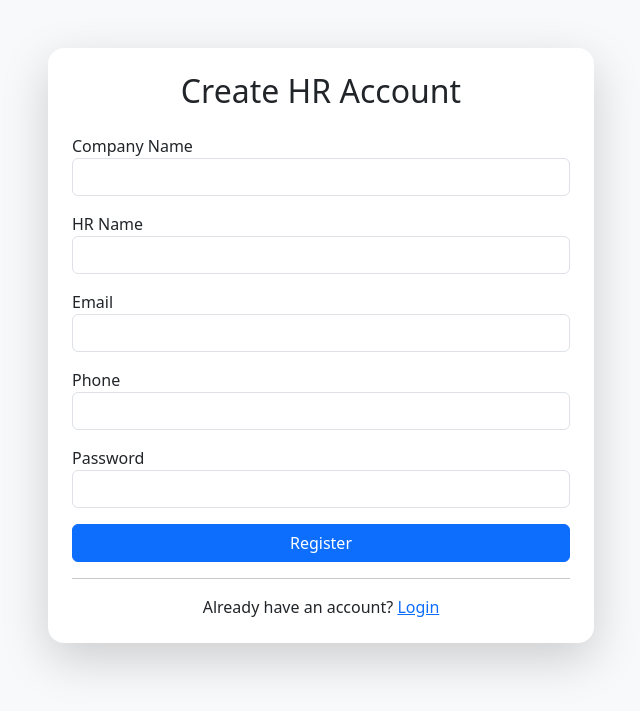
After one commit to DhanyashreePS/AI-Resume-Screening-System, a Flask app: page /register in a window 1280 px wide. The commit adds this page. Shown: the top 711 px of the page, without its empty margins (319-959 px from the left). Run offline with Flask 3, Linux system fonts and the light colour scheme.

Commit message:
Added HR registration Form.

```diff
--- a/app.py
+++ b/app.py
@@ -34,7 +34,10 @@ from utils.database import (
     get_all_candidates,
     get_candidate_by_id
 )
-
+from utils.database import get_user_by_email
+from werkzeug.security import generate_password_hash, check_password_hash
+from utils.database import create_user
+from utils.database import email_exists
 from utils.database import get_candidate_count
 app = Flask(__name__)
 
@@ -122,6 +125,8 @@ def home():
     print("Jobs Posted:", jobs_posted)
     print("Resumes Screened:", resumes_screened)
     print("Rows:", rows)
+    hr_name = session.get("hr_name")
+    company = session.get("company_name")
 
 
     return render_template(
@@ -129,7 +134,9 @@ def home():
         jobs_posted=jobs_posted,
         resumes_screened=resumes_screened,
         shortlisted=shortlisted,
-        recent_jobs=recent_jobs
+        recent_jobs=recent_jobs,
+        hr_name=hr_name,
+        company=company
 
     )
     return redirect("/home")
@@ -245,6 +252,38 @@ def jobs():
 
 print(get_recent_jobs())
 @app.route("/create_job", methods=["POST"])
+
+
+@app.route("/register", methods=["GET", "POST"])
+def register():
+
+    if request.method == "POST":
+
+        company = request.form["company_name"]
+        hr = request.form["hr_name"]
+        email = request.form["email"]
+        phone = request.form["phone"]
+
+        password = generate_password_hash(
+            request.form["password"]
+        )
+
+        if email_exists(email):
+
+            return "Email already registered."
+
+        create_user(
+            company,
+            hr,
+            email,
+            phone,
+            password
+        )
+
+        return redirect("/login")
+
+    return render_template("register.html")
+
 def create_job():
 
     save_job(
@@ -554,18 +593,26 @@ def login():
 
     if request.method == "POST":
 
-        username = request.form["username"]
+        email = request.form["email"]
         password = request.form["password"]
 
-        if username == "Dhanya" and password == "2006":
+        user = get_user_by_email(email)
+
+        if user and check_password_hash(user["password"], password):
 
             session["logged_in"] = True
 
-            return redirect("/home")   # <-- Changed
+            session["user_id"] = user["id"]
+
+            session["company_name"] = user["company_name"]
+
+            session["hr_name"] = user["hr_name"]
+
+            return redirect("/home")
 
         else:
 
-            return "Invalid Username or Password"
+            return "Invalid Email or Password"
 
     return render_template("login.html")
 @app.route("/clear_db")
--- /dev/null
+++ b/templates/register.html
@@ -0,0 +1,124 @@
+<!DOCTYPE html>
+<html>
+<head>
+
+    <title>HR Registration</title>
+
+    <link href="https://cdn.jsdelivr.net/npm/bootstrap@5.3.3/dist/css/bootstrap.min.css" rel="stylesheet">
+
+</head>
+
+<body class="bg-light">
+
+<div class="container">
+
+<div class="row justify-content-center mt-5">
+
+<div class="col-md-6">
+
+<div class="card shadow-lg border-0 rounded-4">
+
+<div class="card-body p-4">
+
+<h2 class="text-center mb-4">
+
+Create HR Account
+
+</h2>
+
+<form action="/register" method="POST">
+
+<div class="mb-3">
+
+<label>Company Name</label>
+
+<input
+type="text"
+name="company_name"
+class="form-control"
+required>
+
+</div>
+
+<div class="mb-3">
+
+<label>HR Name</label>
+
+<input
+type="text"
+name="hr_name"
+class="form-control"
+required>
+
+</div>
+
+<div class="mb-3">
+
+<label>Email</label>
+
+<input
+type="email"
+name="email"
+class="form-control"
+required>
+
+</div>
+
+<div class="mb-3">
+
+<label>Phone</label>
+
+<input
+type="text"
+name="phone"
+class="form-control">
+
+</div>
+
+<div class="mb-3">
+
+<label>Password</label>
+
+<input
+type="password"
+name="password"
+class="form-control"
+required>
+
+</div>
+
+<button class="btn btn-primary w-100">
+
+Register
+
+</button>
+
+</form>
+
+<hr>
+
+<div class="text-center">
+
+Already have an account?
+
+<a href="/login">
+
+Login
+
+</a>
+
+</div>
+
+</div>
+
+</div>
+
+</div>
+
+</div>
+
+</div>
+
+</body>
+
+</html>
--- a/utils/database.py
+++ b/utils/database.py
@@ -573,3 +573,110 @@ def update_job(
     conn.commit()
 
     conn.close()
+
+import sqlite3
+from datetime import datetime
+
+DB_PATH = "data/resume_screening.db"
+
+def create_users_table():
+
+    conn = sqlite3.connect(DB_PATH)
+    cursor = conn.cursor()
+
+    cursor.execute("""
+        CREATE TABLE IF NOT EXISTS users(
+
+            id INTEGER PRIMARY KEY AUTOINCREMENT,
+
+            company_name TEXT NOT NULL,
+
+            hr_name TEXT NOT NULL,
+
+            email TEXT UNIQUE NOT NULL,
+
+            phone TEXT,
+
+            password TEXT NOT NULL,
+
+            created_date TEXT
+        )
+    """)
+
+    conn.commit()
+    conn.close()
+create_users_table()
+
+def email_exists(email):
+
+    conn = sqlite3.connect(DB_PATH)
+    cursor = conn.cursor()
+
+    cursor.execute(
+        "SELECT id FROM users WHERE email=?",
+        (email,)
+    )
+
+    user = cursor.fetchone()
+
+    conn.close()
+
+    return user is not None
+def create_user(company_name,
+                hr_name,
+                email,
+                phone,
+                password):
+
+    conn = sqlite3.connect(DB_PATH)
+    cursor = conn.cursor()
+
+    cursor.execute("""
+
+        INSERT INTO users(
+            company_name,
+            hr_name,
+            email,
+            phone,
+            password,
+            created_date
+        )
+
+        VALUES(?,?,?,?,?,?)
+
+    """,
+
+    (
+
+        company_name,
+        hr_name,
+        email,
+        phone,
+        password,
+        datetime.now().strftime("%d %b %Y")
+
+    ))
+
+    conn.commit()
+    conn.close()
+
+
+def get_user_by_email(email):
+
+    conn = sqlite3.connect(DB_PATH)
+    conn.row_factory = sqlite3.Row
+
+    cursor = conn.cursor()
+
+    cursor.execute(
+
+        "SELECT * FROM users WHERE email=?",
+
+        (email,)
+    )
+
+    user = cursor.fetchone()
+
+    conn.close()
+
+    return user
```
Also changed, not shown: templates/index.html (deleted, +0 -71 lines), templates/jobs.html (+95 -17 lines), templates/login.html (+17 -6 lines), data/resume_screening.db.
